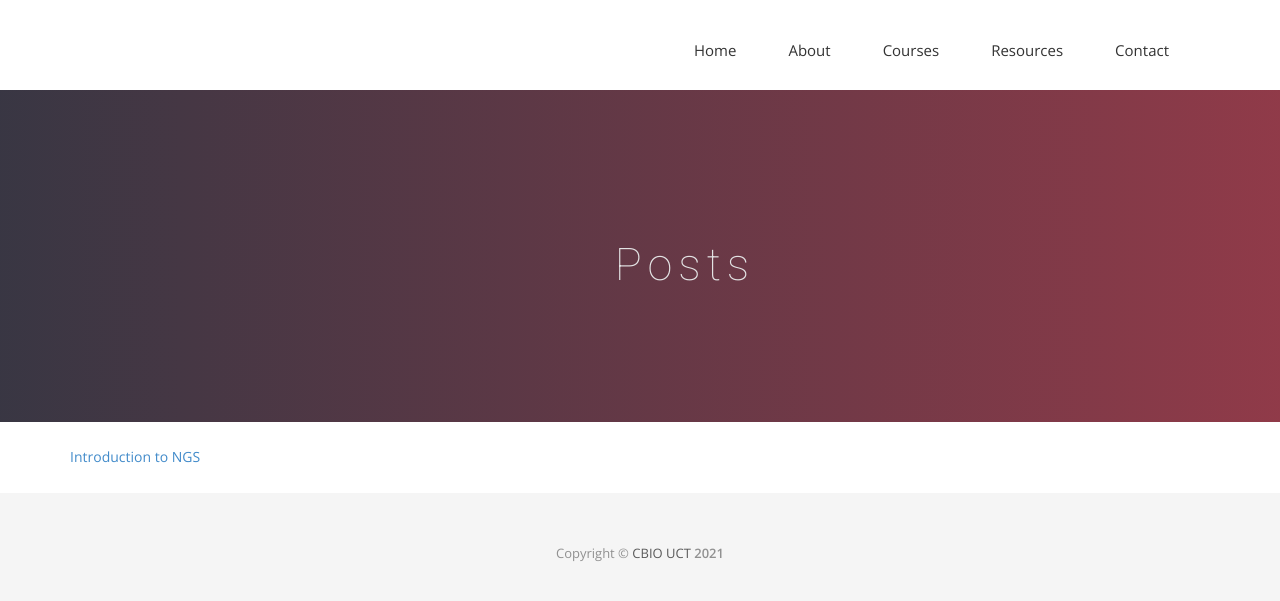
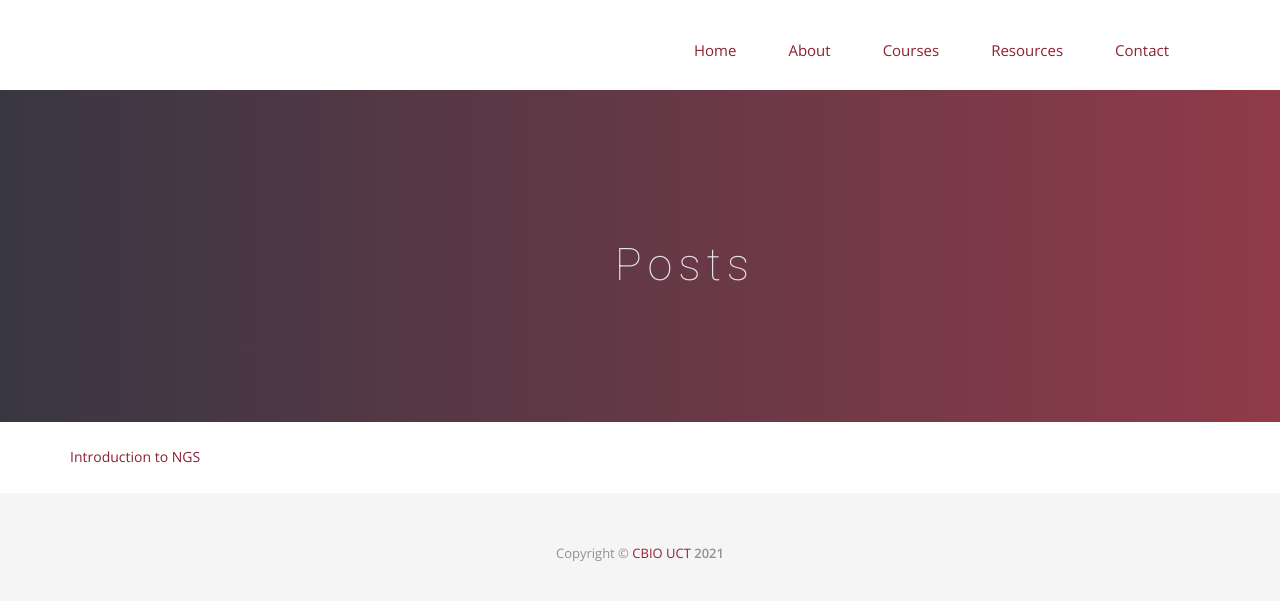
Before and after one commit to pmaturure3/ngsacad, a Jekyll site: the page built from post.html, in a window 1280 px wide. Shown: the top 601 px of the page. Built offline with Jekyll 4.4.1, drawn with Linux system fonts in a browser that asks for light colours; nearby versions of some CDN libraries; some web fonts are replaced; comment, search, counter and statistics services are not loaded.

Commit message:
changed color for links

```diff
--- a/css/style.css
+++ b/css/style.css
@@ -811,3 +811,7 @@ footer .footer-manu ul li a:hover {
   padding-bottom: 2%;
   padding-top: 2%;
 }
+
+a{
+  color: #8c2133 !important ;
+}
```
